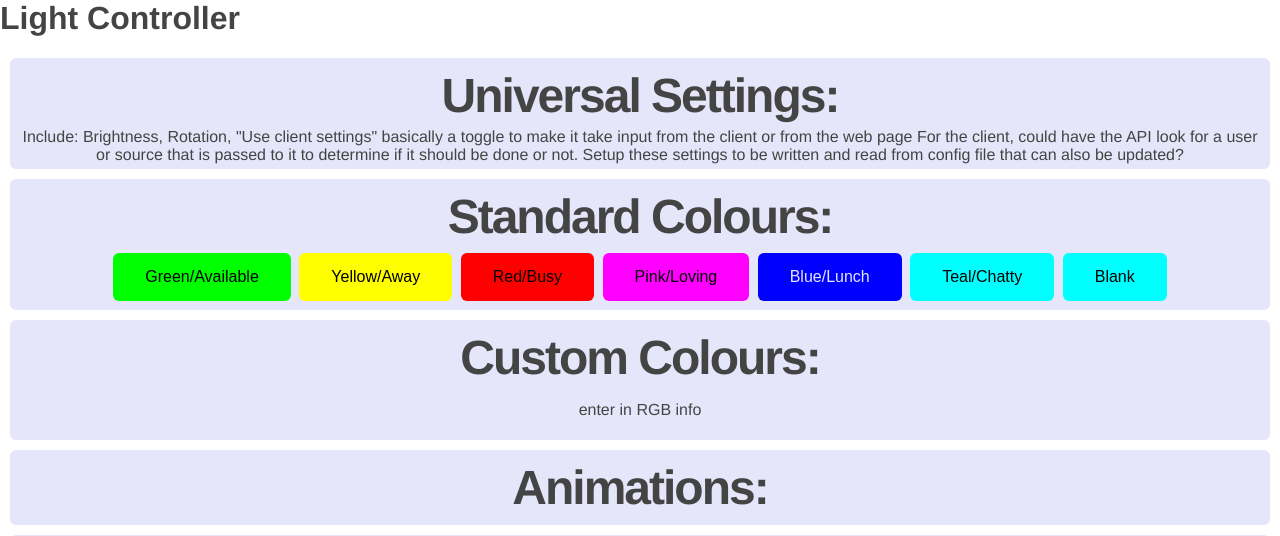
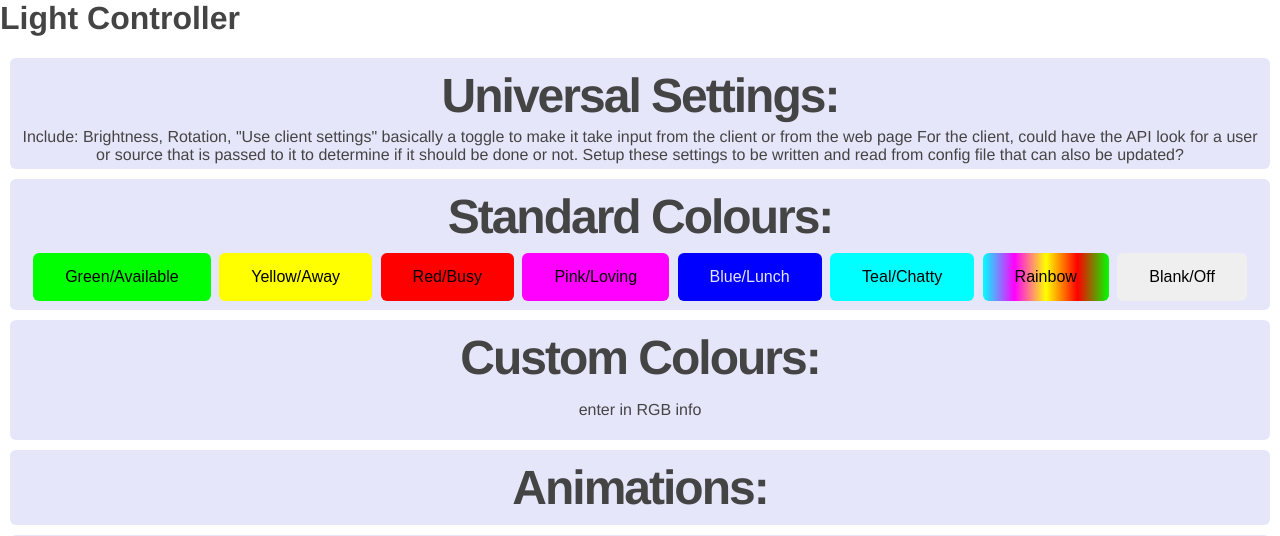
Before and after one commit to ziertek/PiLight, a Flask app: page / in a window 1280 px wide. Shown: the top 536 px of the page. Run offline with Flask 2, Linux system fonts and the light colour scheme; parts of the project's set-up code (start-up, migrations or seed data) failed here and were passed over; some libraries are stand-ins or nearby versions.

Commit message:
Cleaned up GUI

```diff
--- a/static/css/main.css
+++ b/static/css/main.css
@@ -56,7 +56,6 @@ body {
   }
 
   .button{
-    background-color: #00FFFF;
     border: none;
     border-radius: 6px;
     color: #000000;
@@ -68,11 +67,9 @@ body {
     margin: 4px 2px;
     cursor: pointer;
   }
-
   .button:hover{
     box-shadow: 0 6px 8px 0 rgba(0,0,0,0.24), 0 8px 25px 0 rgba(0,0,0,0.19);
   }
-
   .green{
     background-color: #00FF00;
   }
@@ -87,8 +84,14 @@ body {
     color: #E6E6FA;
   }
   .pink{
-      background-color: #FF00FF;
+    background-color: #FF00FF;
   }
   .teal{
-      background-color: #00FFFF;
+    background-color: #00FFFF;
   }
+  .rainbow{
+    background-image: linear-gradient(to left, #00FF00, #FF0000, #FFFF00, #FF00FF, #00FFFF);
+  }
+  .blank{
+    border: 3px;
+  }
--- a/templates/controller.html
+++ b/templates/controller.html
@@ -80,7 +80,8 @@
     <a href=# id=Pink><button class="button pink">Pink/Loving</button></a>
     <a href=# id=Blue><button class="button blue">Blue/Lunch</button></a>
     <a href=# id=Teal><button class="button teal">Teal/Chatty</button></a>
-    <a href=# id=Blank><button class="button">Blank</button></a>
+    <a href=# id=Rainbow><button class="button rainbow">Rainbow</button></a>
+    <a href=# id=Blank><button class="button blank">Blank/Off</button></a>
 </div>
 <div class="home">
     <h2>Custom Colours:</h2>
```
